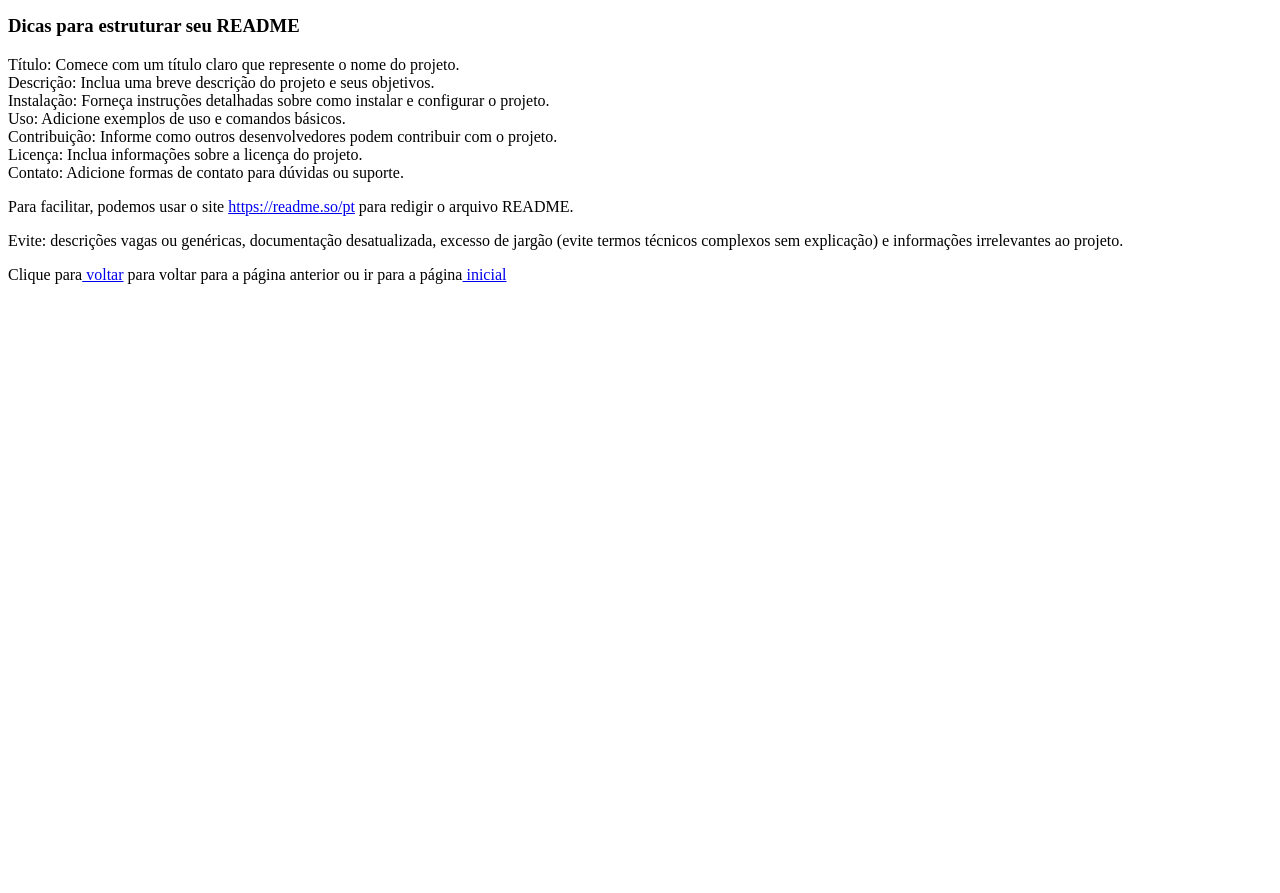
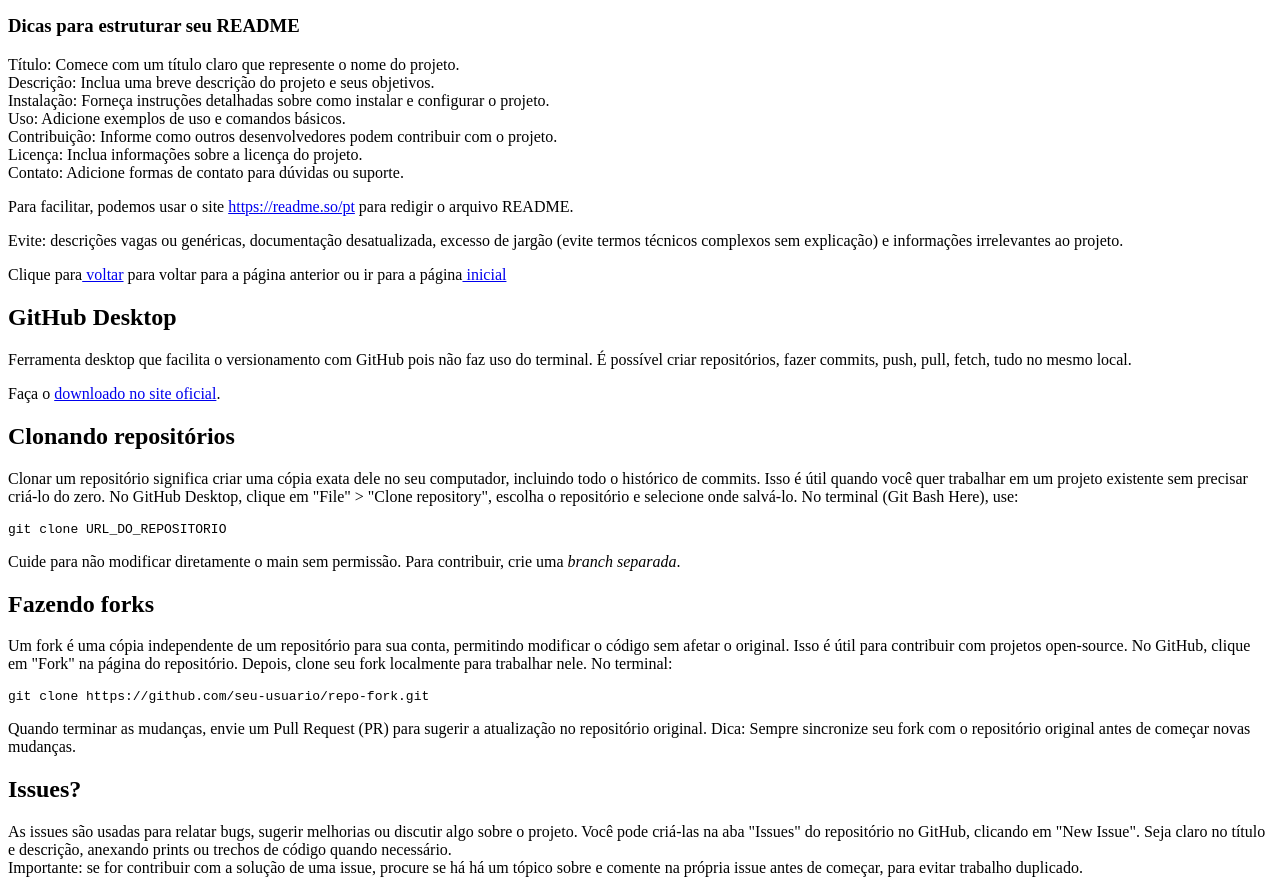
Before and after one commit to thaisregina-silva/Resumos-Git-e-GitHub, a plain HTML site: page reposit-github.html in a window 1280 px wide. Shown: the part 612-1505 px from the top of the page. Before the commit the page ends 912 px from the top, so only its background shows below. Drawn offline with Linux system fonts and the light colour scheme.

Commit message:
Inclui conteúdo sobre issue, fork, clone
Inclui resumos sobre issues, forks, clones no arquivo reposit-github.html

```diff
--- a/reposit-github.html
+++ b/reposit-github.html
@@ -36,5 +36,21 @@
         <p>Para facilitar, podemos usar o site <a href="https://readme.so/pt" type="external" target="_blank">https://readme.so/pt</a> para redigir o arquivo README.</p>
         <p>Evite: descrições vagas ou genéricas, documentação desatualizada, excesso de jargão (evite termos técnicos complexos sem explicação) e informações irrelevantes ao projeto.</p>
         <p>Clique para<a href="git-versions.html" type="prev"> voltar</a> para voltar para a página anterior ou ir para a página<a href="index.html" type="prev"> inicial</a></p>
+    <h2>GitHub Desktop</h2>
+    <p>Ferramenta desktop que facilita o versionamento com GitHub pois não faz uso do terminal. É possível criar repositórios, fazer commits, push, pull, fetch, tudo no mesmo local.</p>
+    <p>Faça o <a href="https://desktop.github.com/download/" type="external" target="_blank">downloado no site oficial</a>.</p>
+    <h2>Clonando repositórios</h2>
+    <p>Clonar um repositório significa criar uma cópia exata dele no seu computador, incluindo todo o histórico de commits. Isso é útil quando você quer trabalhar em um projeto existente sem precisar criá-lo do zero. No GitHub Desktop, clique em "File" > "Clone repository", escolha o repositório e selecione onde salvá-lo. No terminal (Git Bash Here), use:</p>
+<pre><code>git clone URL_DO_REPOSITORIO</code></pre>
+    <p>Cuide para não modificar diretamente o main sem permissão. Para contribuir, crie uma <em>branch separada</em>.</p>
+    <h2>Fazendo forks</h2>
+    <p>Um fork é uma cópia independente de um repositório para sua conta, permitindo modificar o código sem afetar o original. Isso é útil para contribuir com projetos open-source. No GitHub, clique em "Fork" na página do repositório. Depois, clone seu fork localmente para trabalhar nele. No terminal:</p>
+<pre><code>git clone https://github.com/seu-usuario/repo-fork.git</code></pre>
+    <p>Quando terminar as mudanças, envie um Pull Request (PR) para sugerir a atualização no repositório original. Dica: Sempre sincronize seu fork com o repositório original antes de começar novas mudanças.</p>
+    <h2>Issues?</h2>
+    <p>As issues são usadas para relatar bugs, sugerir melhorias ou discutir algo sobre o projeto. Você pode criá-las na aba "Issues" do repositório no GitHub, clicando em "New Issue". Seja claro no título e descrição, anexando prints ou trechos de código quando necessário.
+        <br>
+    Importante: se for contribuir com a solução de uma issue, procure se há há um tópico sobre e comente na própria issue antes de começar, para evitar trabalho duplicado.</p>
+
 </body>
 </html>
```
